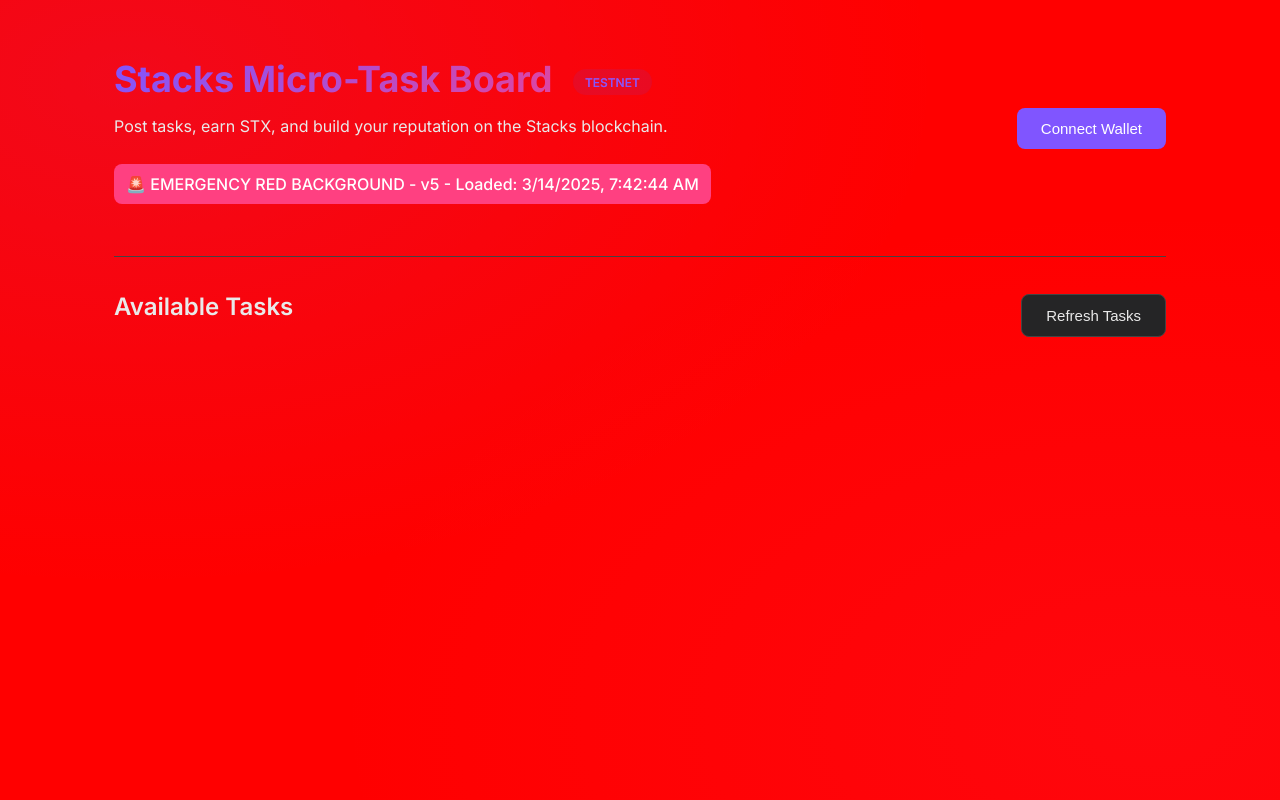
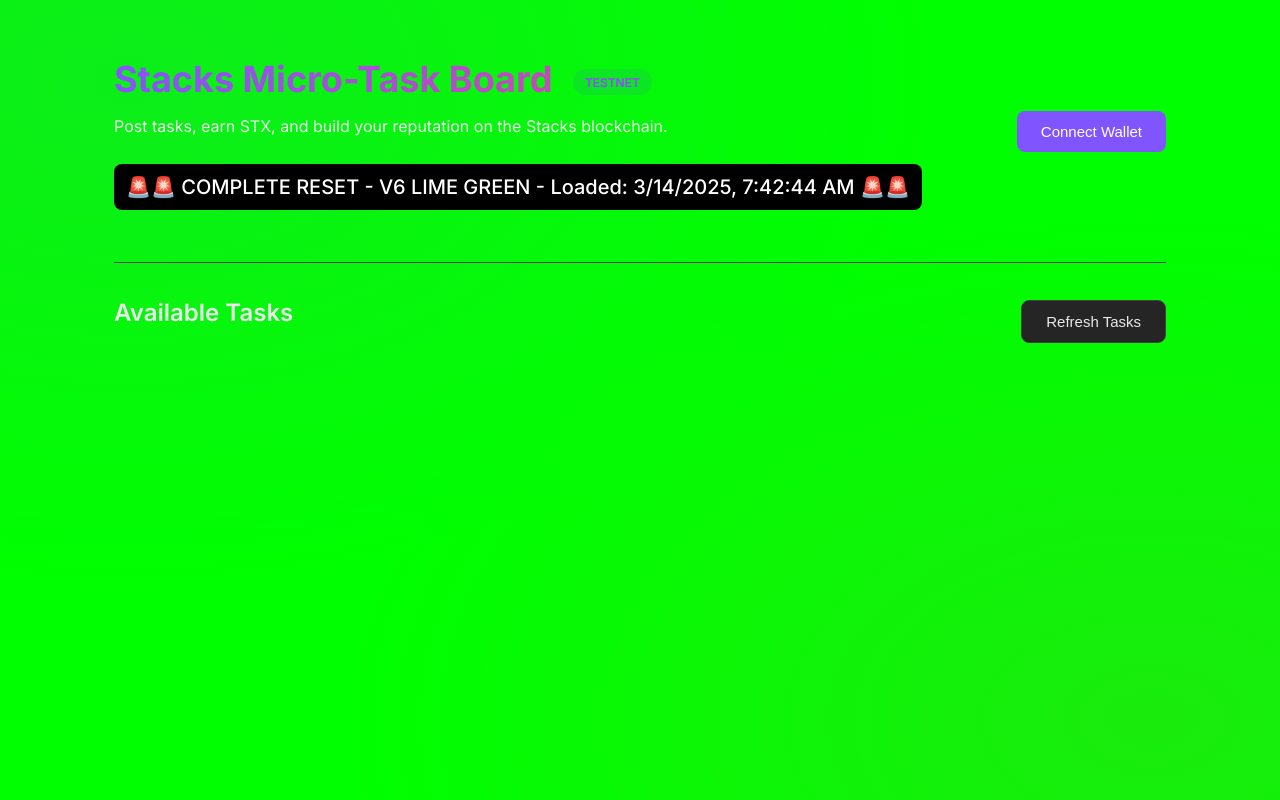
Before and after one commit to seconds-0/stacks-microtask, a website: page index.html in a window 1280 px wide. Drawn offline with Linux system fonts and the light colour scheme.

Commit message:
COMPLETE RESET V6: Reset vercel.json, simplified build process, change to LIME GREEN

```diff
--- a/index.html
+++ b/index.html
@@ -37,7 +37,7 @@
             font-family: 'Inter', -apple-system, BlinkMacSystemFont, 'Segoe UI', Roboto, Helvetica, Arial, sans-serif;
             line-height: 1.5;
             color: var(--dark);
-            background-color: red; /* EMERGENCY RED BACKGROUND - V5 */
+            background-color: lime; /* EMERGENCY LIME GREEN BACKGROUND - V6 */
             background-image:
                 radial-gradient(at 10% 10%, rgba(128, 85, 255, 0.1) 0px, transparent 50%),
                 radial-gradient(at 90% 90%, rgba(255, 64, 129, 0.1) 0px, transparent 50%);
@@ -520,8 +520,8 @@
                 <div>
                     <h1>Stacks Micro-Task Board <span class="network-badge" id="network-badge">TESTNET</span></h1>
                     <p>Post tasks, earn STX, and build your reputation on the Stacks blockchain.</p>
-                    <div style="margin-top: 10px; padding: 8px 12px; background: var(--secondary); color: white; border-radius: 8px; display: inline-block; font-weight: 500;">
-                        🚨 EMERGENCY RED BACKGROUND - v5 - Loaded: <span id="timestamp"></span>
+                    <div style="margin-top: 10px; padding: 8px 12px; background: black; color: white; border-radius: 8px; display: inline-block; font-weight: 500; font-size: 20px;">
+                        🚨🚨 COMPLETE RESET - V6 LIME GREEN - Loaded: <span id="timestamp"></span> 🚨🚨
                     </div>
                     <script>
                         document.getElementById('timestamp').textContent = new Date().toLocaleString();
--- a/package.json
+++ b/package.json
@@ -10,7 +10,8 @@
     "serve": "python3 -m http.server 8080 || python -m http.server 8080",
     "start": "node server.js",
     "dev": "nodemon server.js",
-    "build": "mkdir -p public && cp -r index.html icon.png public/ && cp node_modules/@stacks/connect/dist/umd/index.umd.js public/stacks-connect.js",
+    "build": "echo 'EMERGENCY BUILD V6' && mkdir -p public && cp -r index.html icon.png public/ && node -e \"require('fs').writeFileSync('public/timestamp.txt', new Date().toString()); console.log('Timestamp created at: ' + new Date())\"",
+    "vercel-build": "npm run build",
     "deploy:prepare": "npm install && npm run build"
   },
   "dependencies": {
```
Also changed, not shown: vercel.json.
